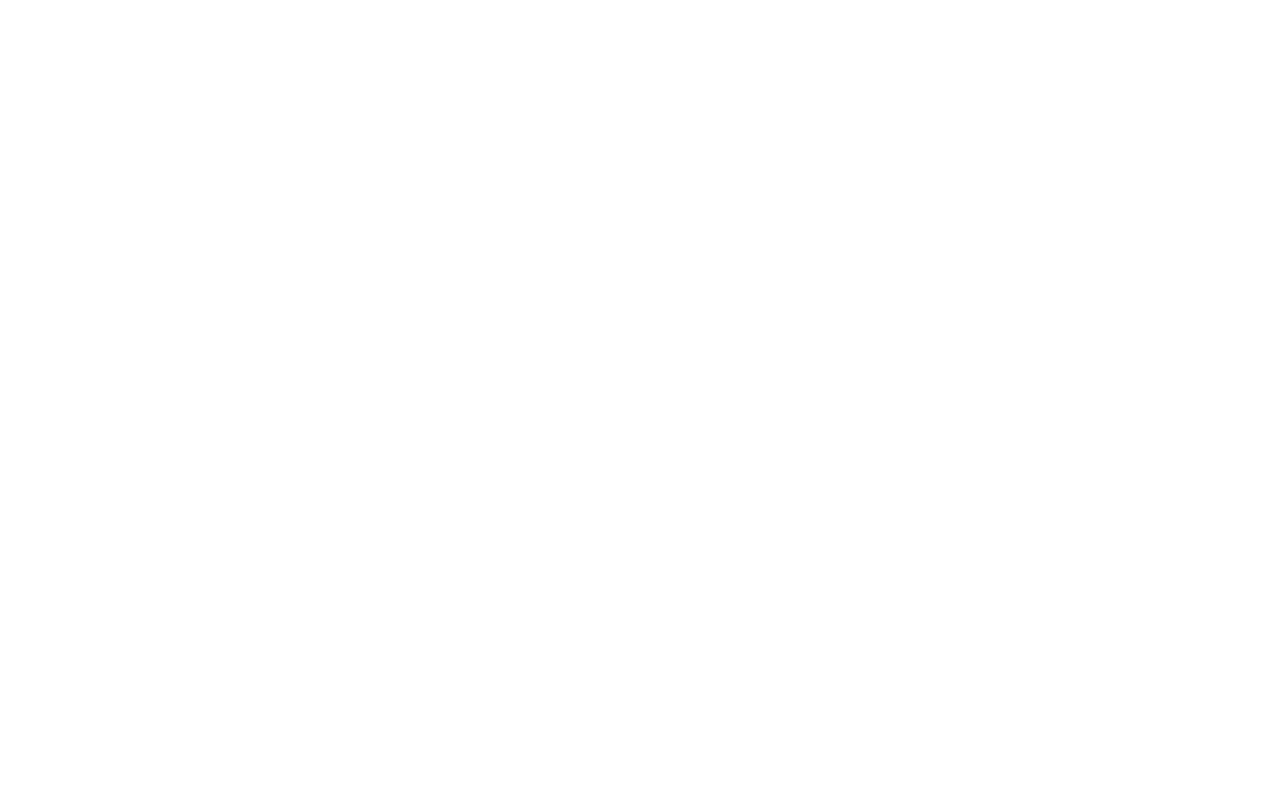
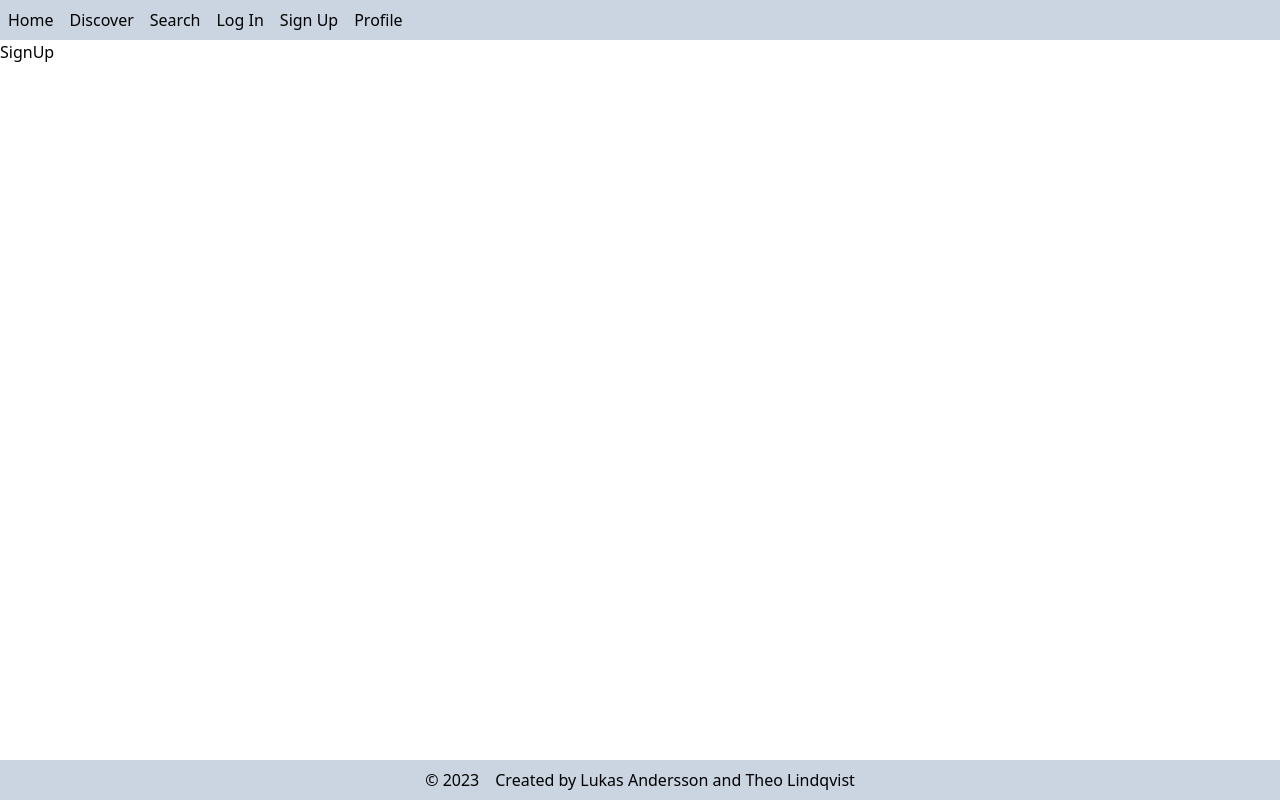
Before and after one commit to LukeyBit/Gyarb2023, a React (Create React App) app in the folder client/: page /signup in a window 1280 px wide. Built offline with nearby package versions, Linux system fonts and the light colour scheme.

Commit message:
Created site routes and navbar and footer

```diff
--- a/client/src/App.jsx
+++ b/client/src/App.jsx
@@ -1,9 +1,22 @@
 import React from 'react'
+import { Routes, Route } from 'react-router-dom'
+import { Home, Discover, LogIn, Profile, SignUp, Search } from './containers'
+import { Navbar, Footer } from './components'
 
 function App() {
   return (
-    <div className="App">
-    </div>
+    <>
+      <Navbar />
+      <Routes>
+        <Route path="/" element={<Home />} />
+        <Route path="/discover" element={<Discover />} />
+        <Route path="/search" element={<Search />} />
+        <Route path="/login" element={<LogIn />} />
+        <Route path="/profile" element={<Profile />} />
+        <Route path="/signup" element={<SignUp />} />
+      </Routes>
+      <Footer />
+    </>
   )
 }
 
--- /dev/null
+++ b/client/src/components/Footer.jsx
@@ -0,0 +1,12 @@
+import React from 'react'
+
+const Footer = () => {
+  return (
+    <footer className='flex flex-row justify-center items-center gap-4 p-2 bg-slate-300 fixed bottom-0 w-full' >
+        <p>© 2023</p>
+        <p>Created by Lukas Andersson and Theo Lindqvist</p>
+    </footer>
+  )
+}
+
+export default Footer
--- /dev/null
+++ b/client/src/components/Navbar.jsx
@@ -0,0 +1,19 @@
+import React from 'react'
+import { Link } from 'react-router-dom'
+
+const Navbar = () => {
+  return (
+    <nav>
+      <ul className='flex flex-row gap-4 p-2 bg-slate-300' >
+        <li><Link to='/' >Home</Link></li>
+        <li><Link to='/discover' >Discover</Link></li>
+        <li><Link to='/search' >Search</Link></li>
+        <li><Link to='/login' >Log In</Link></li>
+        <li><Link to='/signup' >Sign Up</Link></li>
+        <li><Link to='/profile' >Profile</Link></li>
+      </ul>
+    </nav>
+  )
+}
+
+export default Navbar
--- /dev/null
+++ b/client/src/components/index.js
@@ -0,0 +1,7 @@
+import Navbar from './Navbar'
+import Footer from './Footer'
+
+export {
+    Navbar,
+    Footer
+}
--- a/client/src/containers/Discover.jsx
+++ b/client/src/containers/Discover.jsx
@@ -0,0 +1,9 @@
+import React from 'react'
+
+const Discover = () => {
+  return (
+    <div>Discover</div>
+  )
+}
+
+export default Discover
--- a/client/src/containers/Home.jsx
+++ b/client/src/containers/Home.jsx
@@ -0,0 +1,9 @@
+import React from 'react'
+
+const Home = () => {
+  return (
+    <div>Home</div>
+  )
+}
+
+export default Home
--- a/client/src/containers/LogIn.jsx
+++ b/client/src/containers/LogIn.jsx
@@ -0,0 +1,9 @@
+import React from 'react'
+
+const LogIn = () => {
+  return (
+    <div>LogIn</div>
+  )
+}
+
+export default LogIn
--- a/client/src/containers/Profile.jsx
+++ b/client/src/containers/Profile.jsx
@@ -0,0 +1,9 @@
+import React from 'react'
+
+const Profile = () => {
+  return (
+    <div>Profile</div>
+  )
+}
+
+export default Profile
--- a/client/src/containers/Search.jsx
+++ b/client/src/containers/Search.jsx
@@ -0,0 +1,9 @@
+import React from 'react'
+
+const Search = () => {
+  return (
+    <div>Search</div>
+  )
+}
+
+export default Search
--- a/client/src/containers/SignUp.jsx
+++ b/client/src/containers/SignUp.jsx
@@ -0,0 +1,9 @@
+import React from 'react'
+
+const SignUp = () => {
+  return (
+    <div>SignUp</div>
+  )
+}
+
+export default SignUp
--- /dev/null
+++ b/client/src/containers/index.js
@@ -0,0 +1,15 @@
+import Discover from './Discover'
+import Home from './Home'
+import LogIn from './LogIn'
+import Profile from './Profile'
+import Search from './Search'
+import SignUp from './SignUp'
+
+export {
+    Discover,
+    Home,
+    LogIn,
+    Profile,
+    Search,
+    SignUp
+}
```
